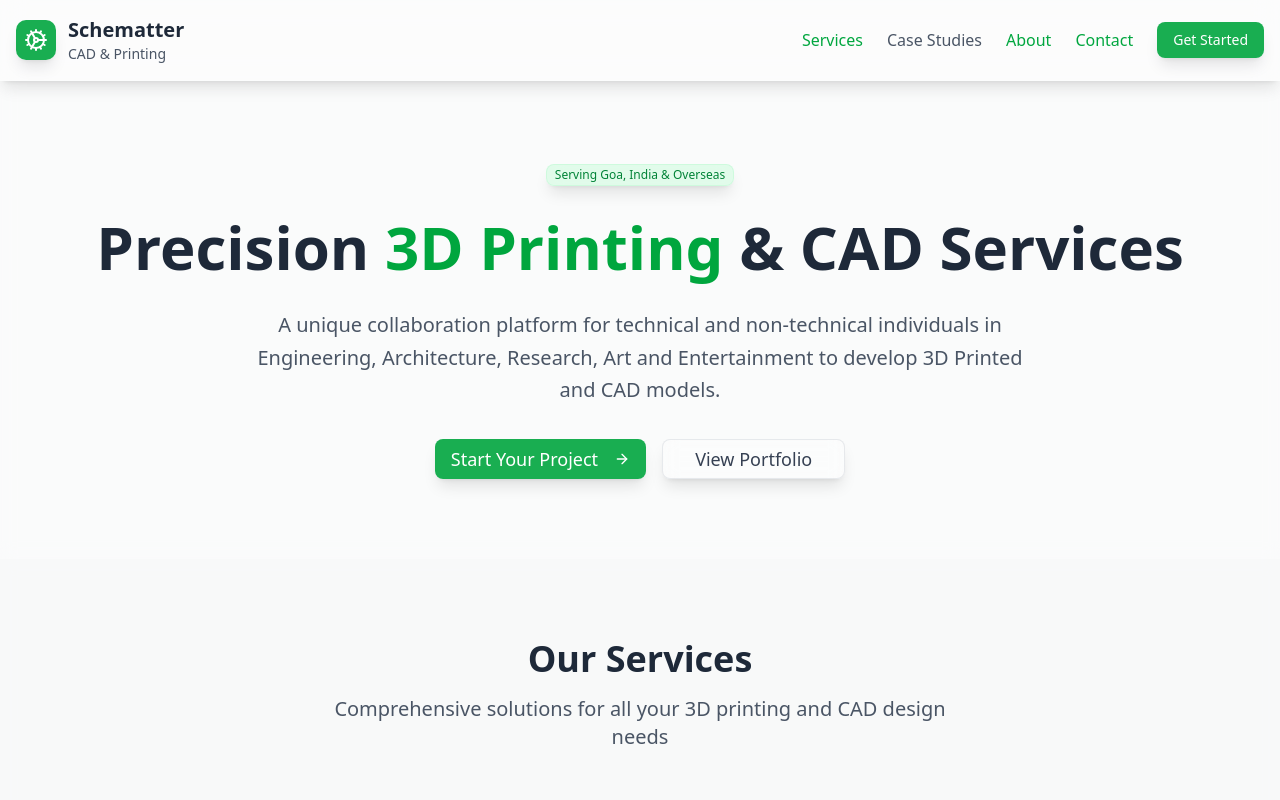
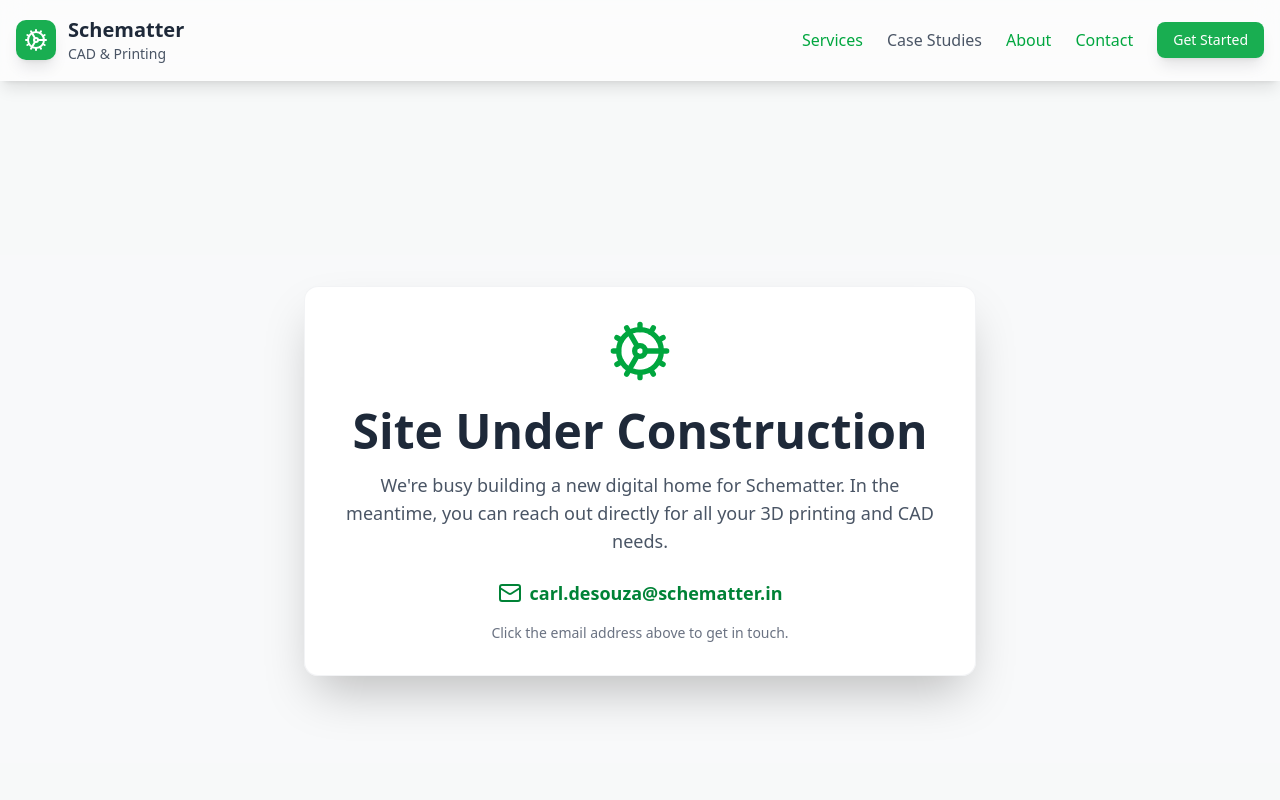
Before and after one commit to MexsonFernandes/ScheMatter, a React (Vite) app: page / in a window 1280 px wide. Shown: the top 800 px of the page. Built offline with nearby package versions, Linux system fonts and the light colour scheme.

Commit message:
Update HomePage.jsx

```diff
--- a/src/pages/HomePage.jsx
+++ b/src/pages/HomePage.jsx
@@ -15,7 +15,7 @@ import {
   Star,
   Globe,
   Building,
-  Calendar
+  Calendar,
 } from 'lucide-react';
 
 // Import images
@@ -27,7 +27,31 @@ import collaborationIcon from '../assets/images/collaboration_icon.png';
 
 function HomePage() {
   return (
-    <>
+    <div className="flex items-center justify-center min-h-screen bg-gray-50/80 p-4">
+      {/* Centered "Under Construction" Section */}
+      <section className="text-center max-w-2xl mx-auto p-8 bg-white/90 backdrop-blur-md rounded-xl shadow-2xl border border-gray-200/50">
+        <div className="flex justify-center mb-6">
+          <Cog className="w-16 h-16 text-green-600 animate-spin-slow" />
+        </div>
+        <h1 className="text-4xl md:text-5xl font-bold text-gray-800 mb-4">
+          Site Under Construction
+        </h1>
+        <p className="text-lg text-gray-600 mb-6">
+          We're busy building a new digital home for Schematter. In the meantime, you can reach out directly for all your 3D printing and CAD needs.
+        </p>
+        <div className="flex flex-col items-center space-y-4">
+          <div className="flex items-center space-x-2 text-green-700 font-semibold text-lg">
+            <Mail className="w-6 h-6" />
+            <a href="mailto:carl.desouza@schematter.in" className="hover:underline">carl.desouza@schematter.in</a>
+          </div>
+          <p className="text-sm text-gray-500">
+            Click the email address above to get in touch.
+          </p>
+        </div>
+      </section>
+
+      {/* The rest of the original page is hidden but included in the code */}
+      <div className="hidden">
         {/* Hero Section */}
         <section className="py-20 px-4 relative">
           <div className="absolute inset-0 bg-white/60 backdrop-blur-sm"></div>
@@ -267,7 +291,8 @@ function HomePage() {
             </div>
           </div>
         </section>
-    </>
+      </div>
+    </div>
   );
 }
 
```
Lines whose indentation alone changed are shown as unchanged.
